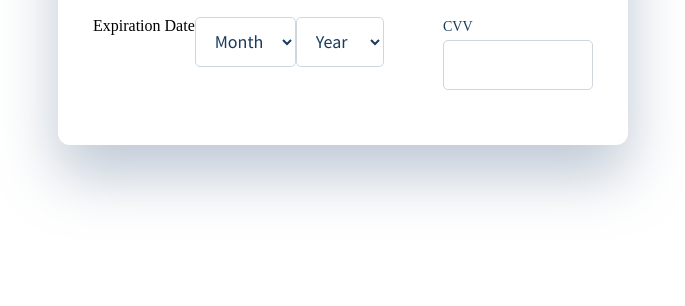
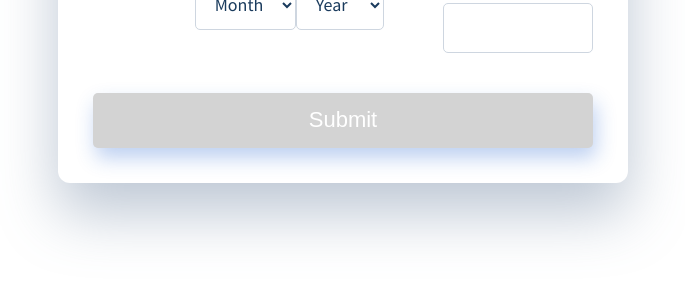
Before and after one commit to alexey-lapunov/test-registration, a React app: page / in a window 1280 px wide. Shown: the part 510-816 px from the top of the page, without its empty margins (297-982 px from the left). Built offline with nearby package versions, Linux system fonts and the light colour scheme; some packages are replaced by stand-ins of ours.

Commit message:
started validate form

```diff
--- /dev/null
+++ b/src/components/Button/Button.js
@@ -0,0 +1,30 @@
+import React from 'react';
+
+import PropTypes from 'prop-types';
+import classnames from 'classnames';
+
+import styles from './Button.module.scss';
+
+export const Button = ({ text, disabled, onClick }) => {
+  return (
+    <button
+      onClick={onClick}
+      disabled={disabled}
+      className={classnames(styles.button, { [styles.disabled]: disabled })}
+    >
+      <span className={styles.text}>{text}</span>
+    </button>
+  );
+};
+
+Button.propTypes = {
+  text: PropTypes.string,
+  onClick: PropTypes.func,
+  disabled: PropTypes.bool
+};
+
+Button.defaulProps = {
+  text: '',
+  disabled: false,
+  onClick: f => f
+};
--- /dev/null
+++ b/src/components/Button/Button.module.scss
@@ -0,0 +1,31 @@
+.button {
+  width: 100%;
+  height: 55px;
+  margin-top: 20px;
+  background: #2364d2;
+
+  border: none;
+  border-radius: 5px;
+  box-shadow: 3px 10px 20px 0px rgba(35, 100, 210, 0.3);
+
+  cursor: pointer;
+
+  transition: opacity .25s,
+              background-color .25s;
+
+  &:hover {
+    opacity: .9;
+  }
+
+  &.disabled {
+    cursor: default;
+    background-color: #d3d3d3;
+  }
+}
+
+.text {
+  font-size: 22px;
+  font-weight: 500;
+
+  color: #fff;
+}
--- /dev/null
+++ b/src/components/Button/index.js
@@ -0,0 +1,3 @@
+import { Button } from './Button';
+
+export { Button };
--- a/src/components/CreditCardForm/Card/Card.js
+++ b/src/components/CreditCardForm/Card/Card.js
@@ -67,8 +67,7 @@ export const Card = ({
           </div>
           <div className={styles.cardNumber}>
             {Array.from(Array(16)).map((item, i) => {
-              const transformCardNumber = cardNumber.replace(/\s/g, '');
-              const translateY = (+transformCardNumber[i] + 1) * 100 || 0;
+              const translateY = (+cardNumber[i] + 1) * 100 || 0;
               return (
                 <div
                   key={i}
@@ -148,8 +147,8 @@ export const Card = ({
             <div className={styles.cardCvvType}>
               <img
                 alt=""
+                src={cardTypeIcons[cardType]}
                 className={styles.cardCvvTypeIcon}
-                src={cardTypeIcons[cardType]}
               />
             </div>
           </div>
--- a/src/components/CreditCardForm/CreditCardForm.js
+++ b/src/components/CreditCardForm/CreditCardForm.js
@@ -9,6 +9,7 @@ import { regExp } from 'utils/regExp';
 import { Card } from './Card';
 import { Input } from 'components/Input';
 import { Select } from 'components/Select';
+import { Button } from 'components/Button';
 
 import styles from './CreditCardForm.module.scss';
 
@@ -58,7 +59,7 @@ const CreditCardForm = () => {
     const target = e.target;
 
     setCardType(target.value);
-    dispatch(actions.setCardNumber(target.value));
+    dispatch(actions.setCardNumber(target.value.replace(/\s/g, '')));
   };
 
   const inputCardHolderOnChange = e => {
@@ -83,6 +84,24 @@ const CreditCardForm = () => {
     const target = e.target;
 
     dispatch(actions.setCardCvv(target.value));
+  };
+
+  const isValidForm = () => {
+    const { cardNumber, cardHolder, cardCvv, expirationDate } = state;
+
+    const isValidCardNumber = cardNumber.length === 16;
+    const isValidCardHolder = cardHolder.length > 3;
+    const isValidCardCvv = cardCvv.length >= 3;
+    const isValidExpirationDate = !!(
+      Number(expirationDate.month) && Number(expirationDate.year)
+    );
+    const resultValid =
+      isValidCardNumber &&
+      isValidCardHolder &&
+      isValidCardCvv &&
+      isValidExpirationDate;
+
+    return resultValid;
   };
 
   return (
@@ -144,6 +163,9 @@ const CreditCardForm = () => {
           />
         </div>
       </div>
+      <div className={styles.button}>
+        <Button text="Submit" disabled={!state.isValidForm} />
+      </div>
     </div>
   );
 };
--- a/src/components/CreditCardForm/CreditCardForm.module.scss
+++ b/src/components/CreditCardForm/CreditCardForm.module.scss
@@ -57,6 +57,10 @@
   }
 }
 
+.button {
+  margin: 20px 0 0 0;
+}
+
 @keyframes showChart {
   0% {
     opacity: 0;
--- a/src/components/CreditCardForm/state/actions.js
+++ b/src/components/CreditCardForm/state/actions.js
@@ -34,3 +34,8 @@ export const setCardType = value => ({
   type: ACTIONS_TYPES.SET_CARD_TYPE,
   payload: value
 });
+
+export const setFormValid = value => ({
+  type: ACTIONS_TYPES.SET_FORM_VALID,
+  payload: value
+});
--- a/src/components/CreditCardForm/state/constants.js
+++ b/src/components/CreditCardForm/state/constants.js
@@ -1,5 +1,6 @@
 export const SET_CARD_CVV = 'setCardCvv';
 export const SET_CARD_TYPE = 'setCardType';
+export const SET_FORM_VALID = 'setFormValid';
 export const SET_CARD_NUMBER = 'setCardNumber';
 export const SET_CARD_HOLDER = 'setCardHolder';
 export const SET_CARD_ROTATE = 'setCardRotate';
--- a/src/components/CreditCardForm/state/reducer.js
+++ b/src/components/CreditCardForm/state/reducer.js
@@ -9,7 +9,8 @@ export const initialState = {
     month: 'MM',
     year: 'YY'
   },
-  cardRotate: false
+  cardRotate: false,
+  isValidForm: false
 };
 
 export function reducer(state, action) {
@@ -55,6 +56,11 @@ export function reducer(state, action) {
         ...state,
         cardRotate: action.payload
       };
+    case A.SET_FORM_VALID:
+      return {
+        ...state,
+        isValidForm: action.payload
+      };
     default:
       return state;
   }
```
